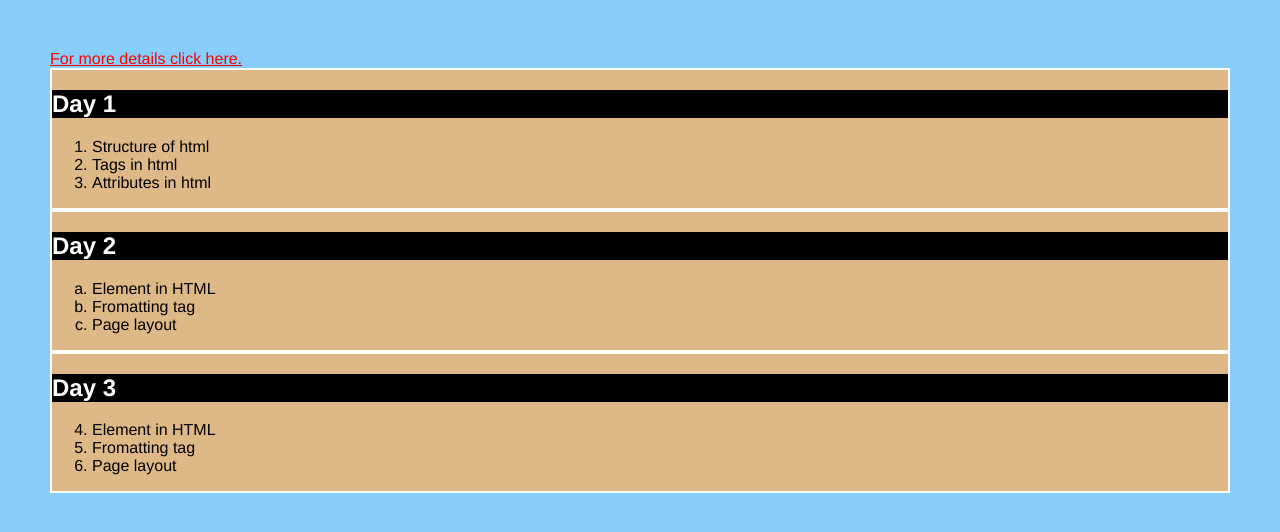
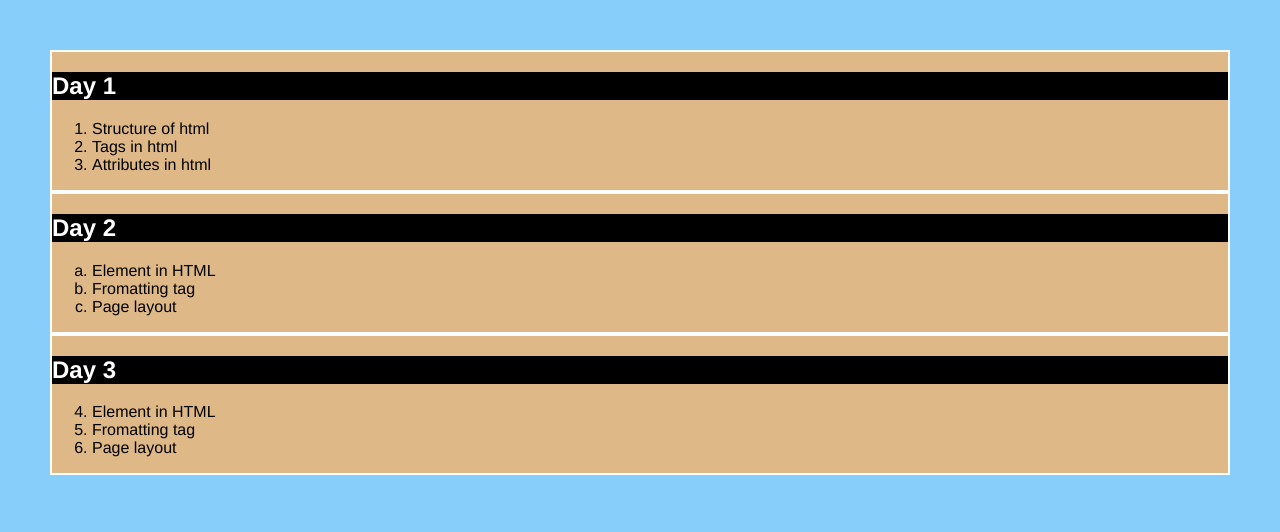
Before and after one commit to Sristiverma9/Eaxmpleinline, a plain HTML site: page index.html in a window 1280 px wide. Drawn offline with Linux system fonts and the light colour scheme.

Commit message:
Update index.html

```diff
--- a/index.html
+++ b/index.html
@@ -4,8 +4,7 @@
         <title>Inline CSS</title>
 </head>
 <body style="background-color: lightskyblue; font-family: 'Franklin Gothic Medium', 'Arial Narrow', Arial, sans-serif; margin: 50px;">
-    <a href="https://en.wikipedia.org/wiki/Search_engine_optimization" style="color: red;">For more details click here.</a>
-<div style="background-color: burlywood; border: 2px solid white;">
+    <div style="background-color: burlywood; border: 2px solid white;">
     <h2 style="color:white; background-color: black; ">Day 1</h2>
     <ol>
         <li>Structure of html</li>
```
